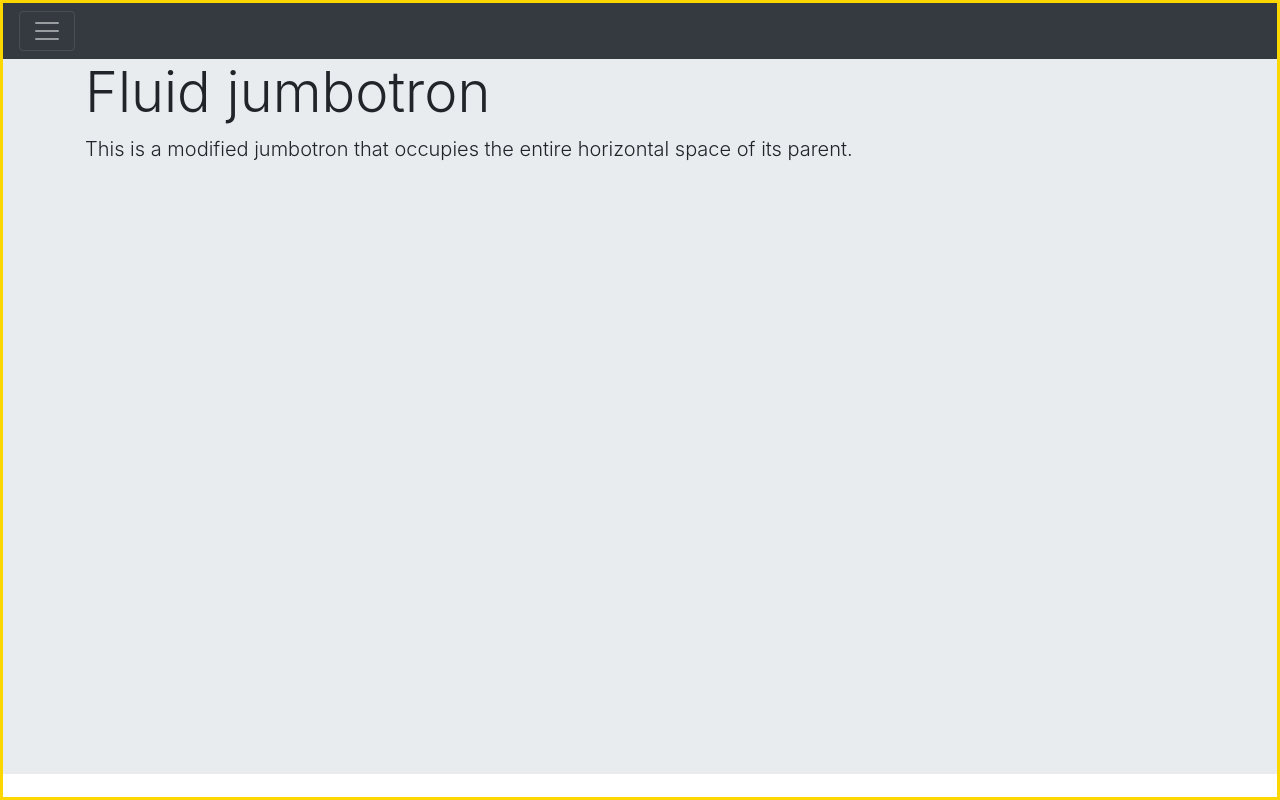
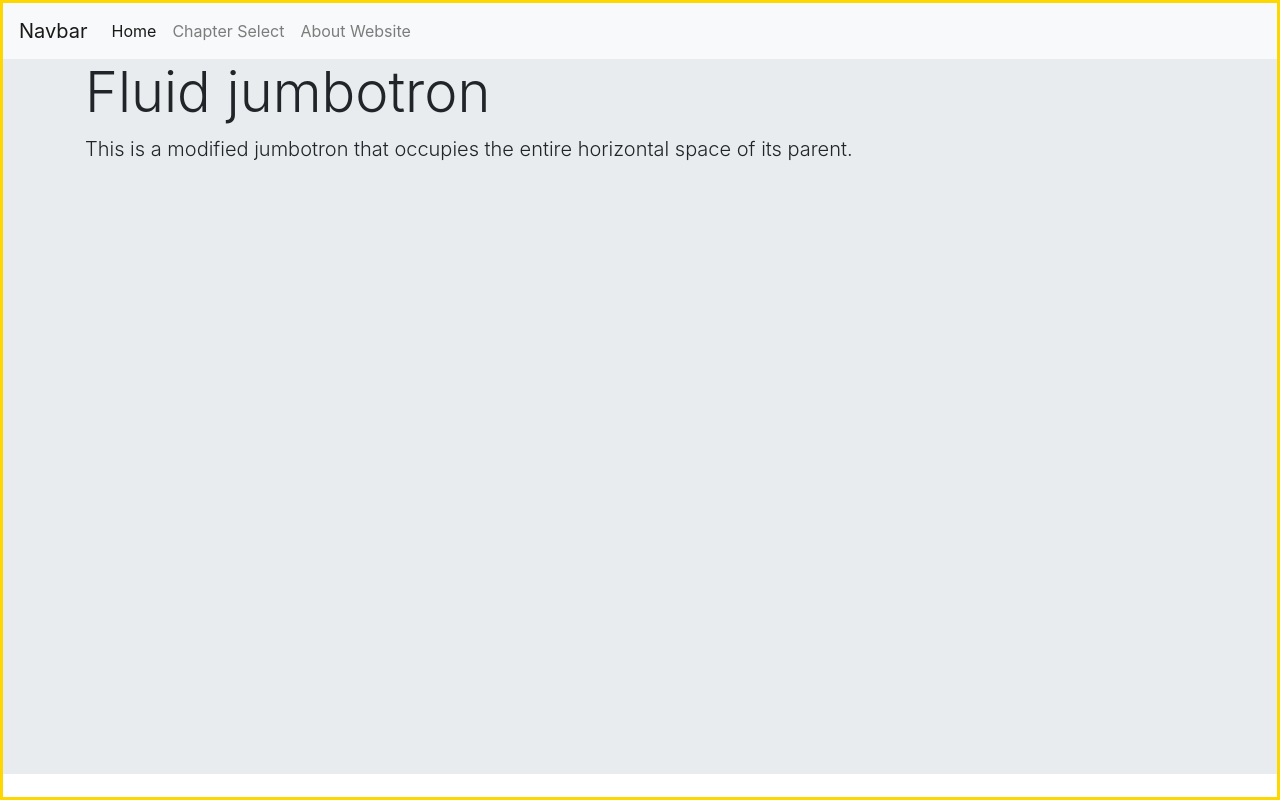
Before and after one commit to elch93/tgc-project1, a plain HTML site: page index.html in a window 1280 px wide. Drawn offline with nearby package versions, Linux system fonts and the light colour scheme.

Commit message:
changed-navbar

```diff
--- a/index.html
+++ b/index.html
@@ -14,22 +14,25 @@
     <section class="container-fluid p-0">
         <main class="container-fluid p-0" id="main-box">
             <!-- nav -->
-            <div class="pos-f-t">
-                <!-- collapsed content -->
-                <div class="collapse" id="navbarToggleExternalContent">
-                    <div class="bg-dark p-4">
-                    <h5 class="text-white h5">Chapter Select</h5>
-                    <span class="text-muted">Toggleable via the navbar brand.</span>
-                    <h5 class="text-white h5">About this Page</h5>
-                    <h5 class="text-white h5">Share buttons here</h5>
-                    </div>
-                </div>
-                <nav class="navbar navbar-dark bg-dark">
-                    <button class="navbar-toggler" type="button" data-toggle="collapse" data-target="#navbarToggleExternalContent" aria-controls="navbarToggleExternalContent" aria-expanded="false" aria-label="Toggle navigation">
-                    <span class="navbar-toggler-icon"></span>
-                    </button>
-                </nav>
-            </div>
+            <nav class="navbar navbar-expand-lg navbar-light bg-light">
+  <a class="navbar-brand" href="#">Navbar</a>
+  <button class="navbar-toggler" type="button" data-toggle="collapse" data-target="#navbarNavDropdown" aria-controls="navbarNavDropdown" aria-expanded="false" aria-label="Toggle navigation">
+    <span class="navbar-toggler-icon"></span>
+  </button>
+  <div class="collapse navbar-collapse" id="navbarNavDropdown">
+    <ul class="navbar-nav">
+      <li class="nav-item active">
+        <a class="nav-link" href="#">Home <span class="sr-only">(current)</span></a>
+      </li>
+      <li class="nav-item">
+        <a class="nav-link" href="#">Chapter Select</a>
+      </li>
+      <li class="nav-item">
+        <a class="nav-link" href="#">About Website</a>
+      </li>
+    </ul>
+  </div>
+</nav>
 
             <!-- heroimg -->
             <div class="jumbotron jumbotron-fluid p-0 m-0" id="jumbo">
```
